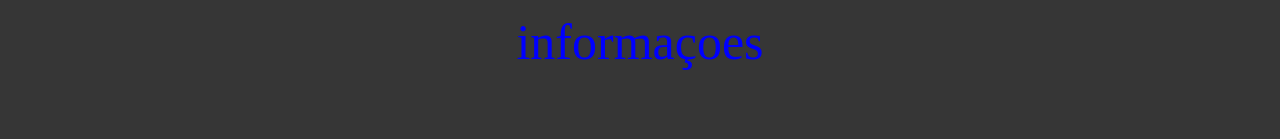
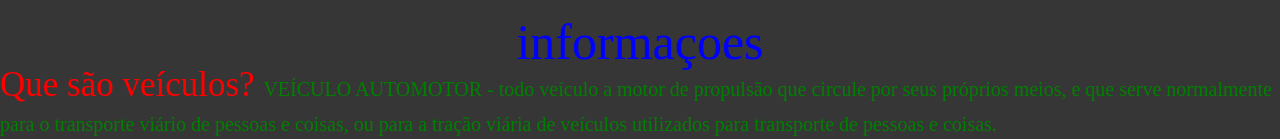
Before and after one commit to tujarao/sitecll, a plain HTML site: page index.html in a window 1280 px wide. Shown: the part 1923-2062 px from the top of the page. Before the commit the page ends 1993 px from the top, so only its background shows below. Drawn offline with Linux system fonts and the light colour scheme.

Commit message:
Update index.html

```diff
--- a/index.html
+++ b/index.html
@@ -105,7 +105,8 @@
 
 
 
-
+<p1>Que são veículos?<p1/>
+<p2>VEÍCULO AUTOMOTOR - todo veículo a motor de propulsão que circule por seus próprios meios, e que serve normalmente para o transporte viário de pessoas e coisas, ou para a tração viária de veículos utilizados para transporte de pessoas e coisas.<p2/>
 
 
 
```
